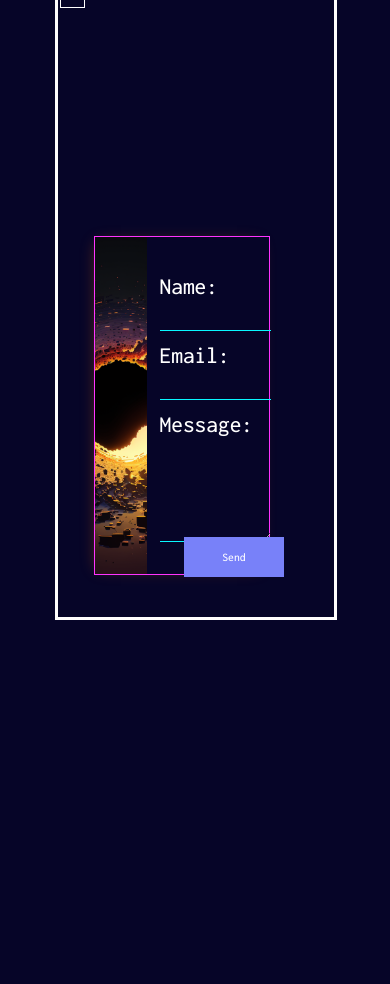
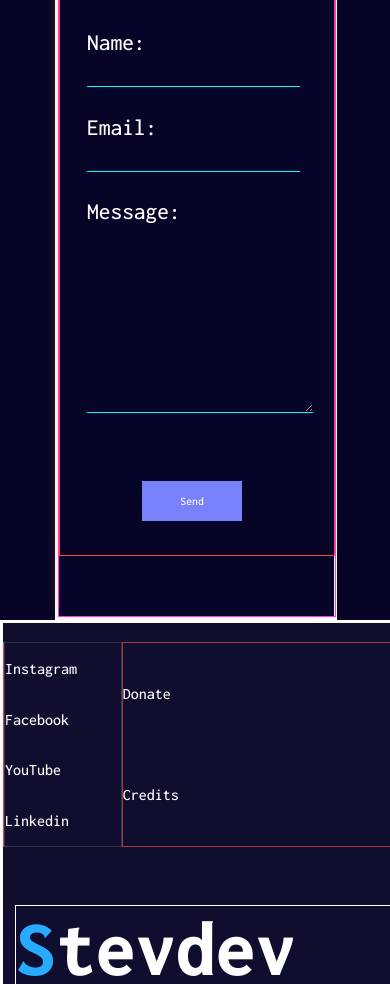
Before and after one commit to Steven-Hernandez028/LinkBio, a Next.js app: page / in a window 390 px wide. Shown: the part 4040-5024 px from the top of the page. Before the commit the page ends 4660 px from the top, so only its background shows below. Built offline with nearby package versions, Linux system fonts and the light colour scheme.

Commit message:
Mobile/Contact and Mobile Footer

```diff
--- a/src/pages/components/Mobile/BannerDonate.tsx
+++ b/src/pages/components/Mobile/BannerDonate.tsx
@@ -10,7 +10,7 @@ const BannerDonate = ({handleModal}:any) => {
     radius="activated"
     background="#ff7d26"
     left="0%"
-width="98%"
+width="100%"
     flexDirection="column"
     height="60vh"
   >
--- /dev/null
+++ b/src/pages/components/Mobile/ContactMe.tsx
@@ -0,0 +1,44 @@
+import { Section,FlexContainer,SideTitle,Form,InputText,Button, Label,Textarea} from "@/styles/styledComponents"
+import { Styles } from "@/styles/styles"
+
+const ContactMe = () => {
+  return (
+
+<Section overflow ="initial"width="71vw" left="14%">
+
+  <FlexContainer   boxShadow = "-4px 0px 15px -7px rgb(255, 111, 0, 0.4)"  border="1px solid #f3f" flexDirection = "column" justifyContent="center" width="100%" heigth="100%">
+  <SideTitle textAlign="center">
+      <span style={Styles.vowel[0]}>C</span>ontact
+    </SideTitle>
+    <Form>
+
+      <FlexContainer
+        alignItems="start"
+        justifyContent="center"
+        flexDirection="column"
+        border= "1px solid #f43"
+        width="100%"
+        heigth="100%"
+      >
+        <Label left="10%">Name:</Label>
+        <InputText top="0%" type="text" />
+        <Label left="10%">Email:</Label>
+
+        <InputText top="0%" type="text" />
+        <Label left="10%">Message:</Label>
+
+        <Textarea />
+        <Button top="89%" type="submit">
+          Send
+        </Button>
+      </FlexContainer>
+    </Form>
+  </FlexContainer>
+
+
+  </Section>
+
+  )
+}
+
+export default ContactMe
--- a/src/pages/components/MobileApp.tsx
+++ b/src/pages/components/MobileApp.tsx
@@ -7,6 +7,8 @@ import {
   Form,
   SideTitle,
   InputText,
+  LinkFooter,
+  Logo,
   Textarea,
   Button,
 } from "@/styles/styledComponents";
@@ -19,6 +21,7 @@ import { BiCoffeeTogo } from "react-icons/bi";
 import Modal from "react-modal";
 import BannerDonate from "./Mobile/BannerDonate";
 import Image from "next/image";
+import ContactMe from "./Mobile/ContactMe";
 
 const ModalEmail = ({
   modalIsOpen,
@@ -135,48 +138,57 @@ const MobileApp = () => {
         />
       ) : null}
 
-      <Section width="71vw" left="14%">
-      <FlexContainer alignItems="center" width="10%" heigth="100%">
-        <SideTitle>
-          <span style={Styles.vowel[0]}>C</span>ontact
-        </SideTitle>
-      </FlexContainer>
-      <FlexContainer justifyContent="center" width="90%" heigth="100%">
-        <Form border="1px solid #f3f">
-          <FlexContainer width="40%" heigth="100%;">
-            <Image
-              priority
-              fill
-              alt="contact"
-              sizes="100%"
-              src="/contact.png"
-              style={Styles.imageContact}
-            />
+      <ContactMe />
+
+      <Section
+        left="0%"
+        width="100%"
+        overflow="hidden"
+        height="60vh"
+        background="#100e2f"
+        flexDirection="column"
+      >
+        <FlexContainer margin = "5% 0 0 0" justifyContent="start" border = "1px solid #f34" width= "100%" heigth="40%">
+
+          <FlexContainer
+            width="30%"
+            justifyContent="space-around"
+            alignItems="start"
+            heigth="100%"
+            flexDirection="column"
+            border = "1px solid #334"
+          >
+            <LinkFooter href="#">Instagram</LinkFooter>
+            <LinkFooter href="#">Facebook</LinkFooter>
+            <LinkFooter href="#">YouTube</LinkFooter>
+            <LinkFooter href="#">Linkedin</LinkFooter>
           </FlexContainer>
 
           <FlexContainer
+            width="70%"
+            justifyContent="space-around"
             alignItems="start"
-            justifyContent="center"
+            heigth="100%"
             flexDirection="column"
-            width="70%"
-            heigth="100%"
+            border = "1px solid #a34"
           >
-            <Label left="10%">Name:</Label>
-            <InputText top="0%" type="text" />
-            <Label left="10%">Email:</Label>
-
-            <InputText top="0%" type="text" />
-            <Label left="10%">Message:</Label>
-
-            <Textarea />
-            <Button top="89%" type="submit">
-              Send
-            </Button>
+            <LinkFooter href="#">Donate</LinkFooter>
+            <LinkFooter href="#">Credits</LinkFooter>
           </FlexContainer>
-        </Form>
-      </FlexContainer>
 
 
+        </FlexContainer>
+
+
+
+        <FlexContainer width="100%"  heigth="40%">
+            <Logo width="100%" textAlign="start" fontSize="5em">
+              <span style={Styles.vowel[0]}>S</span>tevdev
+            </Logo>
+          </FlexContainer>
+        <FlexContainer heigth="15%" justifyContent="Center">
+          <Label >Made with❤️ by Steven Hernandez</Label>
+        </FlexContainer>
       </Section>
     </>
   );
--- a/src/pages/index.tsx
+++ b/src/pages/index.tsx
@@ -82,11 +82,11 @@ export default function Webpage() {
     <>
       <Head>
         <title>LinkBio | Steven Hernandez</title>
-        <meta name="description" content="Generated by create next app" />
+        <meta name="description" content="LinkBio Steven Hernandez | Web Developer | FullStack" />
         <meta name="viewport" content="width=device-width, initial-scale=1" />
         {/* <link rel="icon" href="/favicon.ico" /> */}
       </Head>
-      <main>
+      <main style={{overflow:"hidden"}}>
       {/* <Canvas
           style={{
             width: "100vw",
--- a/src/styles/interfaces.ts
+++ b/src/styles/interfaces.ts
@@ -12,6 +12,8 @@ export interface PropsContainer {
     background?:string;
     borderRadius?:string;
     position?:string;
+    margin?:string;
+    boxShadow?:string;
   }
   export  interface TitleProps{
     marginLeft?:string;
@@ -27,7 +29,7 @@ export interface PropsContainer {
     textAlign?:string;
   }
 export interface FormProps{
-  border:string;
+  border?:string;
 }
   export interface LabelProps {
     left?: string;
@@ -40,6 +42,7 @@ export interface FormProps{
     background?: string;
     radius?: string;
     position?:string;
+    overflow?:string;
     margin?:string;
   }
 
--- a/src/styles/styledComponents.ts
+++ b/src/styles/styledComponents.ts
@@ -64,7 +64,7 @@ export const FlexContainer = styled.div<PropsContainer>`
   height: ${(props) => props.heigth || "100px"};
   width: ${(props) => props.width || "100%"};
   border: ${(props) => props.border || "none"};
-
+  margin : ${(props) => props.margin || "0px"};
   flex-direction: ${(props) => props.flexDirection || "row"};
   align-items: ${(props) => props.alignItems || "center"};
   padding-left: ${(props) => props.paddingLeft || "0%"};
@@ -72,12 +72,16 @@ export const FlexContainer = styled.div<PropsContainer>`
   flex-wrap: ${(props) => props.wrap || "none"};
   left: ${(props) => props.left || "0%;"};
   border-radius: ${(props) => props.borderRadius || "none"};
+
+  @media (max-width:600px){
+    box-shadow: ${(props)=>props.boxShadow || "none"};
+  }
 `;
 //
-
+//box-shadow: -4px 0px 15px -7px rgb(255, 111, 0, 0.4);
 // border-radius: ${(props) => setRadius(props.radius)}
-//  border: 3px solid white;
-//  border: 3px solid white;
+//
+//
 //
 export const Section = styled.section<PropsSection>`
   display: flex;
@@ -86,7 +90,7 @@ export const Section = styled.section<PropsSection>`
   flex-direction: ${(props) => props.flexDirection || "column"};
   width: ${(props) => props.width || "80.5vw"};
   left: ${(props) => props.left || "9.3%"};
-  overflow: hidden;
+  overflow: ${(props)=>props.overflow || "hidden"};
   height: ${(props) => props.height || "100vh"};
   background: ${(props) => props.background || "none"};
   margin: ${(props)=> props.margin || "0px"};
@@ -355,6 +359,11 @@ export const Form = styled.form<FormProps>`
   flex-wrap: none;
   box-shadow: -4px 0px 15px -7px rgb(255, 111, 0, 0.4);
   left: 0%;
+
+  @media (max-width: 600px){
+    box-shadow: none;
+    width: 100%;
+  }
 `;
 
 export const InputText = styled.input<ButtonProps>`
@@ -373,6 +382,10 @@ export const InputText = styled.input<ButtonProps>`
   font-family: ${INCOSOLATA_PARRAGRAH};
   margin-bottom: 10%;
   margin-left: ${(props) => props.marginLeft || "10%"};
+
+  @media (max-width:600px){
+    width: 70%;
+  }
 `;
 
 export const Textarea = styled.textarea`
@@ -392,6 +405,14 @@ export const Textarea = styled.textarea`
   margin-left: 10%;
   position: relative;
   border-bottom: 0.5px solid ${COLOR_INPUT_TEXT};
+
+  @media (max-width:600px){
+
+  max-width: 70%;
+  min-width: 70dsdf%;
+  min-height: 20%;
+  max-height: 20%;
+  }
 `;
 //INCOSOLATA_PARRAGRAH
 export const LinkFooter = styled.a`
```
